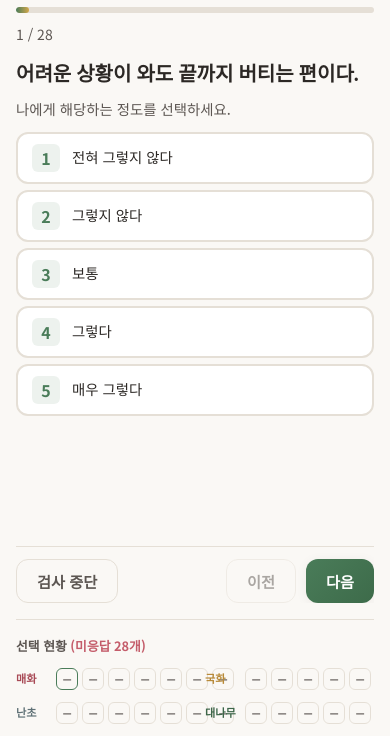
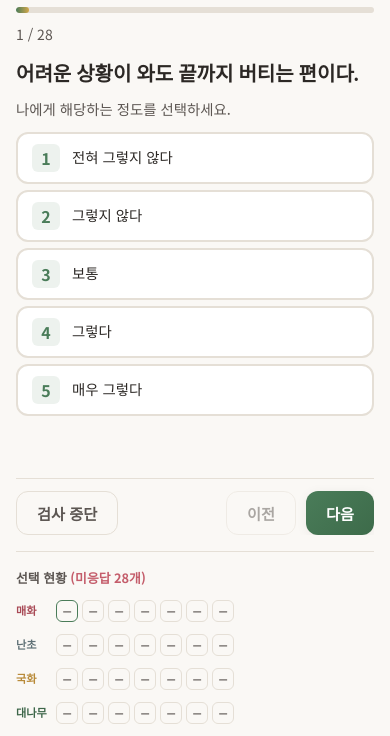
Before and after one commit to gsj864/The-Four-Gracious-Plants, a plain HTML site: page test.html in a window 390 px wide. Shown: the part 108-844 px from the top of the page. Drawn offline with Linux system fonts and the light colour scheme.

Commit message:
Add files via upload

```diff
--- a/css/style.css
+++ b/css/style.css
@@ -547,8 +547,14 @@ a.btn {
     margin-bottom: 12px;
   }
   .answer-panel-groups {
-    gap: 12px 20px;
+    grid-template-columns: 1fr;
+    grid-template-rows: auto auto auto auto;
+    gap: 12px 0;
   }
+  .answer-panel-groups .answer-type-group:nth-child(1) { grid-column: 1; grid-row: 1; }
+  .answer-panel-groups .answer-type-group:nth-child(2) { grid-column: 1; grid-row: 2; }
+  .answer-panel-groups .answer-type-group:nth-child(3) { grid-column: 1; grid-row: 3; }
+  .answer-panel-groups .answer-type-group:nth-child(4) { grid-column: 1; grid-row: 4; }
   .answer-type-group {
     flex-direction: row;
     flex: 0 0 auto;
```
